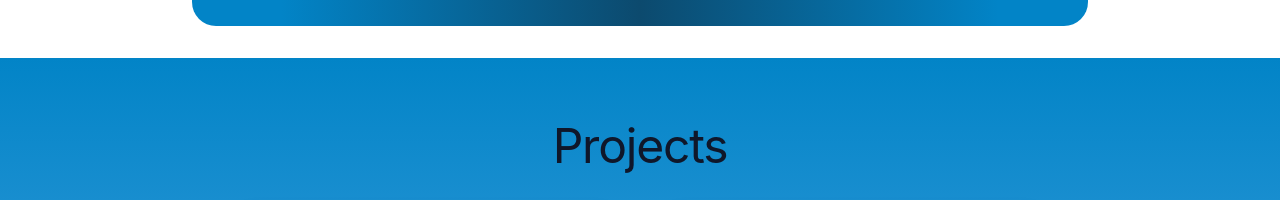
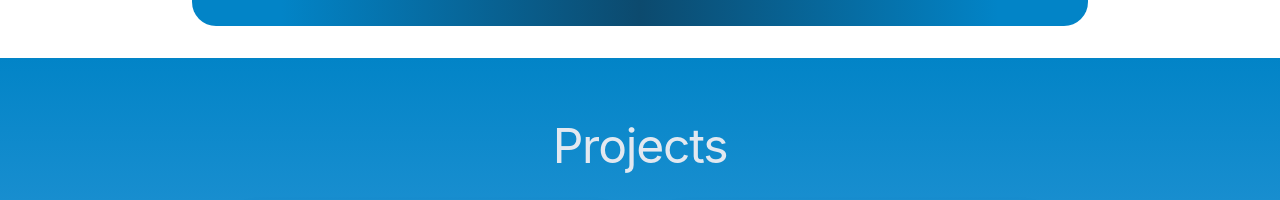
Before and after one commit to davidxv15/Portfolio-2, a React (Vite) app: page / in a window 1280 px wide. Shown: the part 1078-1278 px from the top of the page. Built offline with nearby package versions, Linux system fonts and the light colour scheme; a web font is replaced by a local one.

Commit message:
gradient fix

```diff
--- a/src/components/Projects.tsx
+++ b/src/components/Projects.tsx
@@ -33,7 +33,7 @@ const Projects: React.FC = () => {
       className="bg-gradient-to-t from-blue-300 to-sky-600 py-12 px-2"
       id="projects"
     >
-      <h2 className="text-5xl tracking-tight font-league text-slate-900 text-center mb-8 mt-4">
+      <h2 className="text-5xl tracking-tight font-league text-slate-200 text-center mb-8 mt-4">
         Projects
       </h2>
       <div className="grid grid-cols-1 md:grid-cols-2 gap-8 md:gap-16 max-w-fit mx-auto">
```
